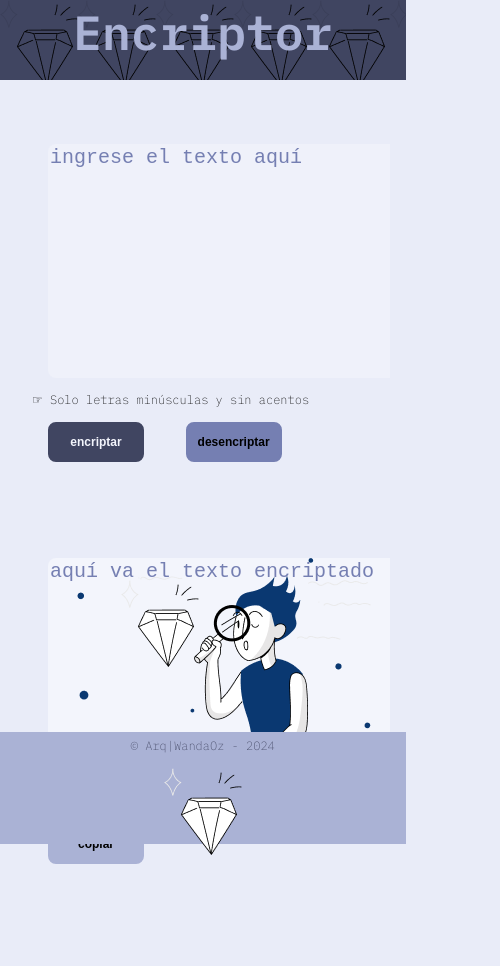
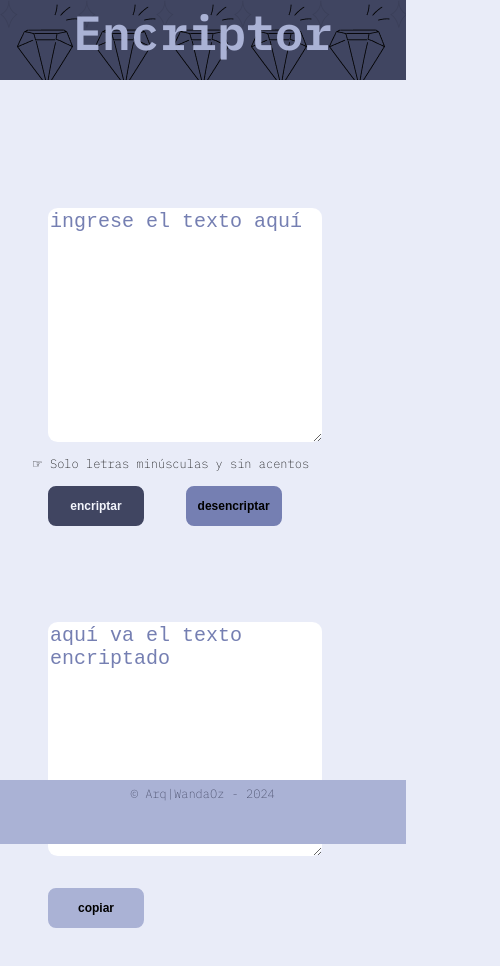
Before and after one commit to W4nD-0rDz/encriptor-proceso, a plain HTML site: page index.html in a window 390 px wide. Shown: the whole page, 500 px wide, since content can reach past the window. Drawn offline with Linux system fonts and the light colour scheme.

Commit message:
mejoras de estilo; responsive <500 <900

```diff
--- a/style.css
+++ b/style.css
@@ -14,12 +14,6 @@ body {
    font-size: 1rem;
    font-style: normal;
    background-color: var(--color3);
-   width: 100%;
-}
-
-.logo {
-   width: calc(20% -20px);
-   margin: 1rem 1.5rem;
 }
 
 .titulo {
@@ -56,57 +50,67 @@ body {
 
 main {
    display: flex;
-   margin-top: 2rem;
-   margin-bottom: 6rem;
+   vertical-align: middle;
+   margin-top: 12rem;
+   margin-bottom: 12rem;
    padding-top: 4rem;
    overflow: auto;
+
 }
 
+/* sections */
 .entrada-flex,
 .salida-flex {
    width: 50%;
+   height: 100%;
+
    box-sizing: content-box;
    display: flex;
    flex-direction: column;
    justify-content: left;
    background-color: var(--color3);
-   width: 100%;
-   padding: 2%;
+   padding: 1%;
    border: none;
-   margin: 2%;
+   margin: 1%;
 }
-
 
 textarea {
    width: 90%;
-   border: none;
-   border-radius: 0.5rem;
-   border-color: var(--color5);
+   border-radius: 0.6rem;
    margin: 1rem;
    text-transform: lowercase;
    font-size: 1.25rem;
    font-weight: 500;
    position: relative;
+   border:none;
 }
-.textarea:focus {
+textarea:focus{
    outline: none;
+   border:3px solid var(--color5);
 }
+
+textarea .text-in{
+   background-color: var(--color2);
+   color: var(--color6);
+}
+
+textarea .text-out {
+   background-color: var(--color1);
+   border-color: var(--color1);
+   background-image: url(img/muñeco.png);
+   background-size: 35%;
+   background-repeat: no-repeat;
+   background-position-x: center;
+   background-position-y: center;
+}
+
 ::placeholder {
    color: var(--color5);
    font-size: 1.25rem;
    font-weight: 500;
 }
 
-.text-in {
-   background-color: var(--color2);
-   color: var(--color6);
-}
-.text-out {
-   background-color: var(--color1);
-   background-image: url(img/muñeco.png);
-   background-repeat: no-repeat;
-}
-
+/* botones */
 .botones-flex {
    margin-top: auto;
    display: inline-block;
@@ -143,16 +147,23 @@ textarea {
    border-color: var(--color4);
 }
 
+/* footer */
 .footer-flex {
    width: 100%;
-   height: 6rem;
+   height: 3rem;
    padding: 2%;
    display: block;
    position: fixed;
+   text-align: center;
    bottom: 0;
    z-index: 1000;
-   text-align: center;
    background-color: var(--color4);
+}
+
+.logo {
+   width: calc(10%);
+   margin: 1rem 1.5rem;
+   display: none;
 }
 
 @media screen and (max-width: 900px) {
@@ -163,10 +174,36 @@ textarea {
    }
    main {
       flex-direction: column;
+      margin-top: 6rem;
+      margin-bottom: 6rem;
    }
    .entrada-flex,
    .salida-flex {
       width: 100%;
+      margin: auto;
+      padding: 2rem;
+      box-sizing: content-box;
+   }
+}
+
+@media screen and (max-width: 500px){
+   .header-flex,
+   .footer-flex {
+      width: 100%;
+      position: fixed;
+      text-align:center;
+   }
+
+   main{
+      width: 500px;
+      flex-direction: column;
+      margin-top: 6rem;
+      margin-bottom: 6rem;
+   }
+
+   .entrada-flex,
+   .salida-flex {
+      width: 60%;
       margin: 1rem;
       padding: 1rem;
       box-sizing: content-box;
```
